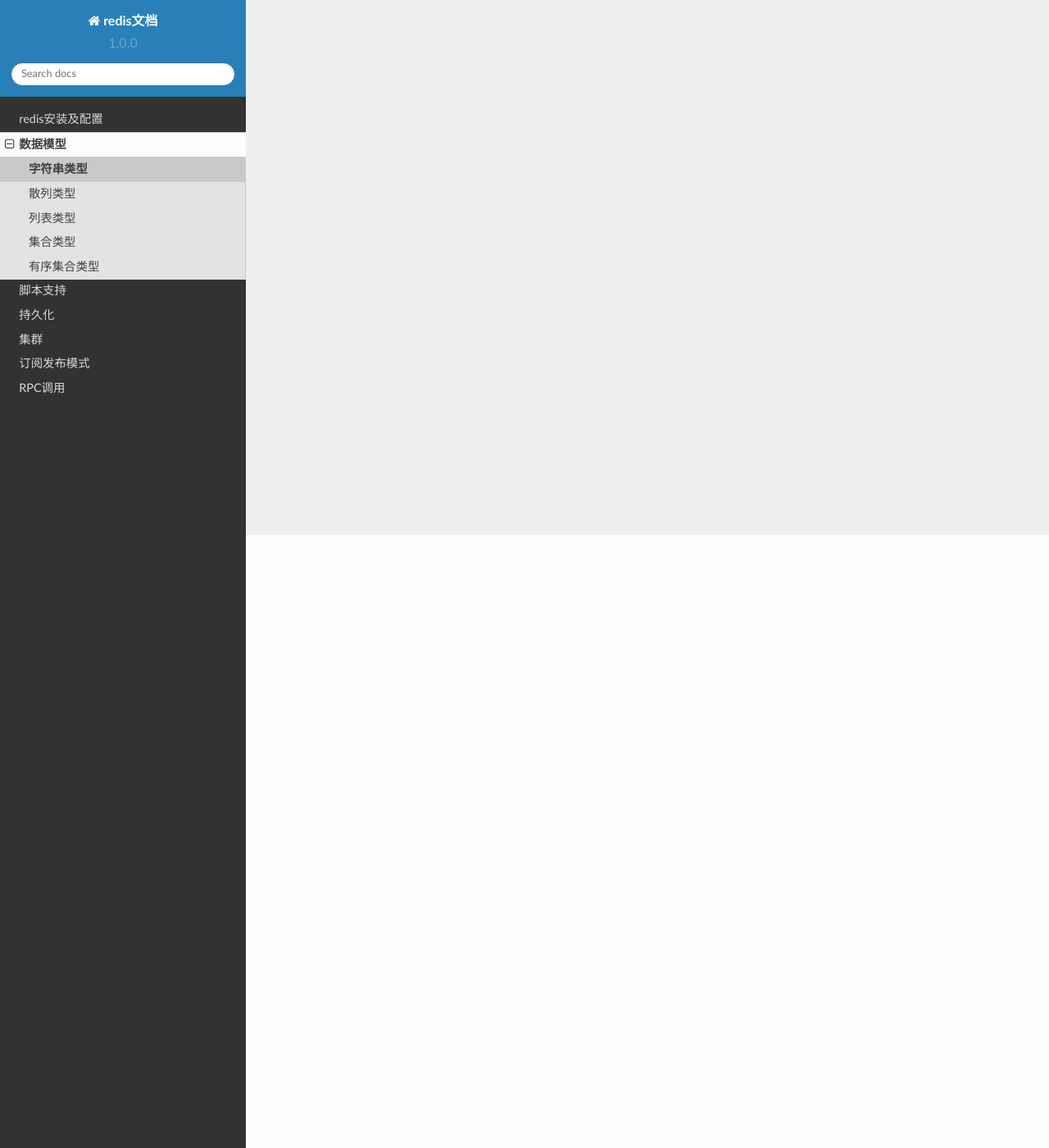
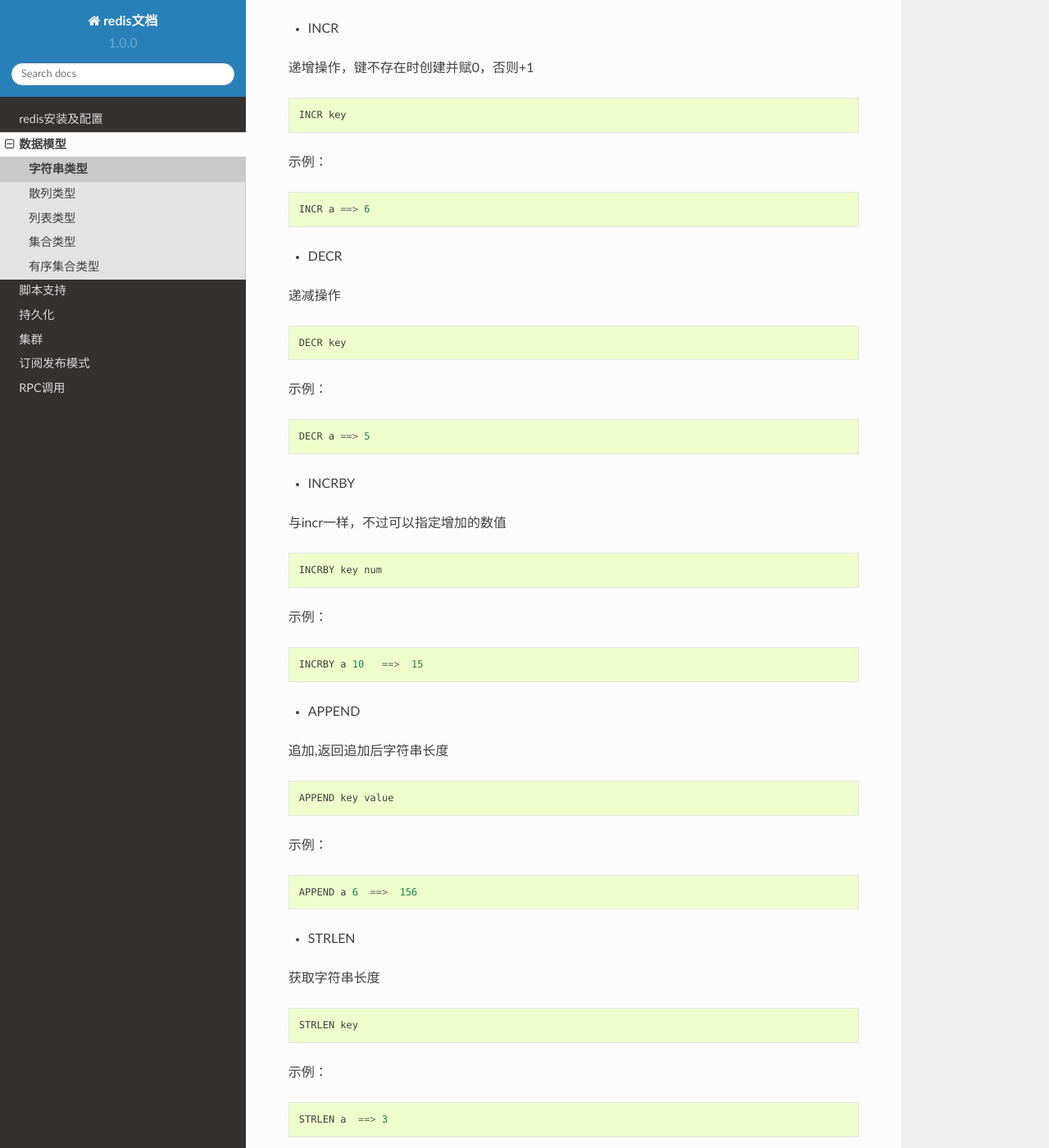
Before and after one commit to mike-zhang/redisDoc, a Sphinx documentation site: the page built from contents/source/datatype_string.rst, in a window 1280 px wide and 1400 px high, scrolled down 748 px. Shown: the whole window at 82% size. Built offline with Sphinx 7.4.7 and the Read the Docs theme 2.0.0, drawn with Linux system fonts in a browser that asks for light colours; some of the changed text lies outside the part shown.

Commit message:
datatype_string.rst : 添加string基本操作

```diff
--- a/contents/source/datatype_string.rst
+++ b/contents/source/datatype_string.rst
@@ -1,2 +1,96 @@
 字符串类型
 -----------
+
+字符串是redis最基础的数据类型，常用命令如下：
+
+* SET
+赋值操作
+::
+
+    SET key value
+
+示例：
+::
+
+    SET a 5 ==> OK
+
+* GET
+取值操作
+::
+
+    GET key
+
+示例：
+::
+
+    GET a  ==> "5"
+
+* INCR
+递增操作，键不存在时创建并赋0，否则+1
+::
+
+    INCR key
+示例：
+::
+
+    INCR a ==> 6
+
+* DECR
+递减操作
+::
+
+    DECR key
+示例：
+::
+
+    DECR a ==> 5
+
+* INCRBY
+与incr一样，不过可以指定增加的数值
+::
+
+    INCRBY key num
+示例：
+::
+
+    INCRBY a 10   ==>  15
+
+* APPEND
+追加,返回追加后字符串长度
+::
+
+    APPEND key value
+示例：
+::
+
+    APPEND a 6  ==>  156
+
+* STRLEN
+获取字符串长度
+::
+
+    STRLEN key
+示例：
+::
+
+    STRLEN a  ==> 3
+
+* MSET
+同时设置多个键值
+::
+
+    MSET key value[key2 value2 ...]
+
+示例：
+
+    MSET key1 1 key2 2 ==> OK
+
+* MGET
+同时获取多个键值
+::
+
+    MGET key1 key2 =>
+    1) "1"
+    2) "2"
+
+其它string命令参考官方手册 ： http://redis.io/commands#string
```
